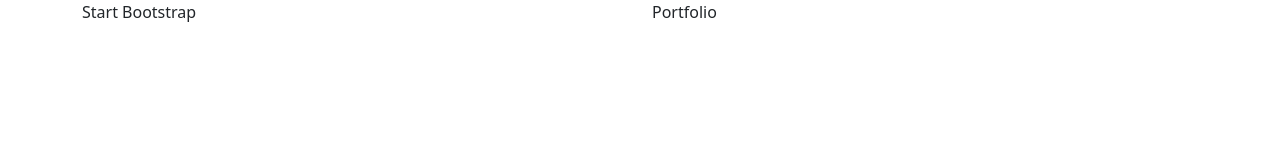
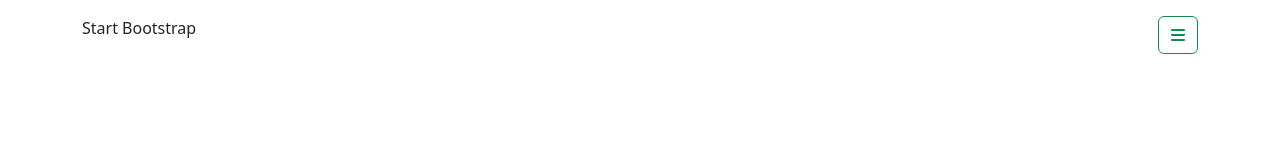
Before and after one commit to RiccardoCarluccio/html-css-bootstrap-freelancer, a plain HTML site: page index.html in a window 1280 px wide. Drawn offline with nearby package versions, Linux system fonts and the light colour scheme.

Commit message:
scheletro navbar

```diff
--- a/index.html
+++ b/index.html
@@ -5,6 +5,7 @@
   <meta name="viewport" content="width=device-width, initial-scale=1.0">
 
   <link href="https://cdn.jsdelivr.net/npm/bootstrap@5.3.0/dist/css/bootstrap.min.css" rel="stylesheet" integrity="sha384-9ndCyUaIbzAi2FUVXJi0CjmCapSmO7SnpJef0486qhLnuZ2cdeRhO02iuK6FUUVM" crossorigin="anonymous">
+  <link rel="stylesheet" href="https://cdnjs.cloudflare.com/ajax/libs/font-awesome/6.2.0/css/all.min.css" integrity="sha512-xh6O/CkQoPOWDdYTDqeRdPCVd1SpvCA9XXcUnZS2FmJNp1coAFzvtCN9BmamE+4aHK8yyUHUSCcJHgXloTyT2A==" crossorigin="anonymous" referrerpolicy="no-referrer" />
 
   <title>Bootstrap Freelancer</title>
 </head>
@@ -14,8 +15,12 @@
   <div class="container-fluid d-flex justify-content-center">
     <div class="container">
       <div class="row">
-        <div class="col">Start Bootstrap</div>
-        <div class="col">Portfolio</div>
+        <div class="col py-3">Start Bootstrap</div>
+        <div class="col text-end py-3">
+          <button class="btn btn-outline-success">
+            <i class="fa-solid fa-bars"></i>
+          </button>
+        </div>
       </div>
     </div>
   </div>
```
